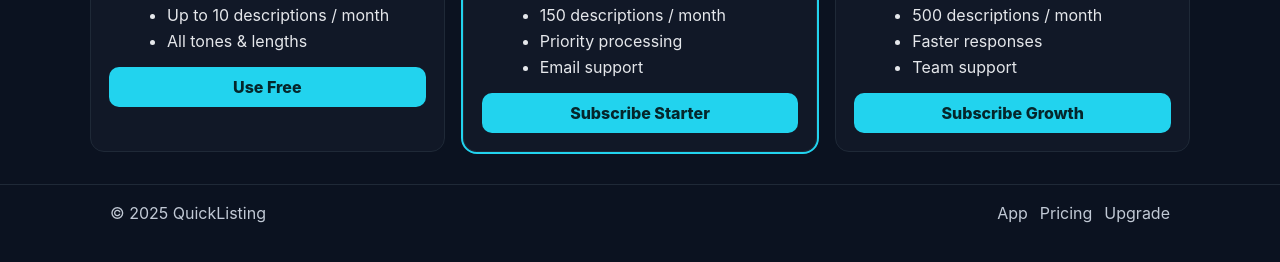
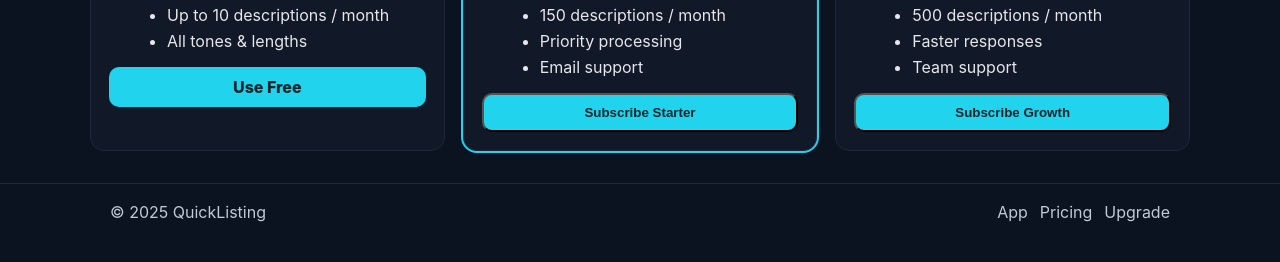
Before and after one commit to Nikitad98/quicklisting, a website: page public/upgrade.html in a window 1280 px wide. Shown: the part 306-568 px from the top of the page. Drawn offline with Linux system fonts and the light colour scheme.

Commit message:
Fix Subscribe button cursor and convert to real buttons

```diff
--- a/public/styles.css
+++ b/public/styles.css
@@ -19,6 +19,11 @@ a{color:inherit;text-decoration:none}
 .btn{background:var(--brand);color:var(--brand-ink);padding:10px 14px;border-radius:10px;font-weight:800;display:inline-block}
 .btn.ghost{background:#111827;color:#e5e7eb;border:1px solid var(--line)}
 .btn.block{display:block;text-align:center;width:100%}
+
+/* Fix button cursor */
+button, a.btn, .btn {
+  cursor: pointer !important;
+}
 
 /* HERO */
 .hero{padding:40px 0 20px;border-bottom:1px solid var(--line)}
@@ -63,7 +68,7 @@ summary{cursor:pointer;font-weight:700}
 .footrow{display:flex;align-items:center;justify-content:space-between}
 .footnav{display:flex;gap:12px}
 
-/* APP PAGE helpers (keeps your current app working) */
+/* APP PAGE helpers */
 #app{max-width:1100px;margin:28px auto;padding:24px}
 textarea,select{width:100%;background:#0e1626;color:#e5e7eb;border:1px solid var(--line);border-radius:10px;padding:10px}
 
--- a/public/upgrade.html
+++ b/public/upgrade.html
@@ -41,8 +41,10 @@
         <li>Priority processing</li>
         <li>Email support</li>
       </ul>
-      <!-- Starter → Stripe Checkout -->
-      <a class="btn block" onclick="startCheckout('starter')">Subscribe Starter</a>
+      <!-- Starter as real button -->
+      <button type="button" class="btn block" onclick="startCheckout('starter')">
+        Subscribe Starter
+      </button>
     </div>
 
     <div class="plan">
@@ -53,8 +55,10 @@
         <li>Faster responses</li>
         <li>Team support</li>
       </ul>
-      <!-- Growth → Stripe Checkout -->
-      <a class="btn block" onclick="startCheckout('growth')">Subscribe Growth</a>
+      <!-- Growth as real button -->
+      <button type="button" class="btn block" onclick="startCheckout('growth')">
+        Subscribe Growth
+      </button>
     </div>
   </div>
 </main>
```
